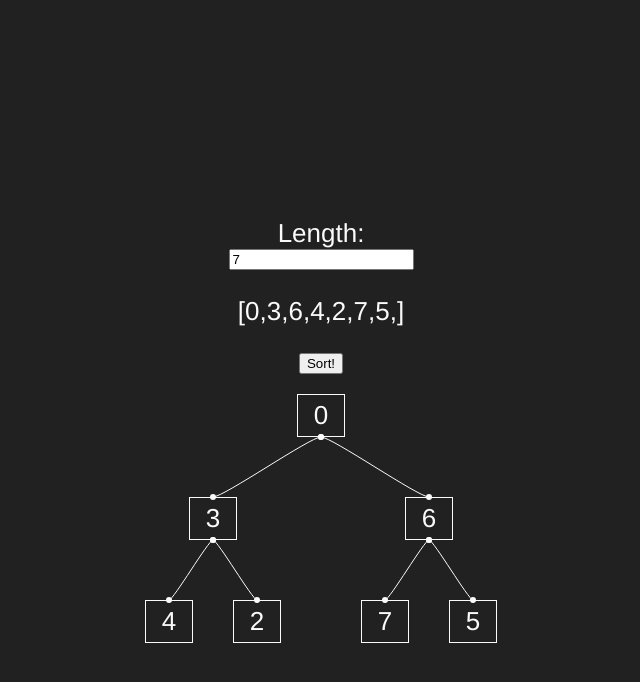
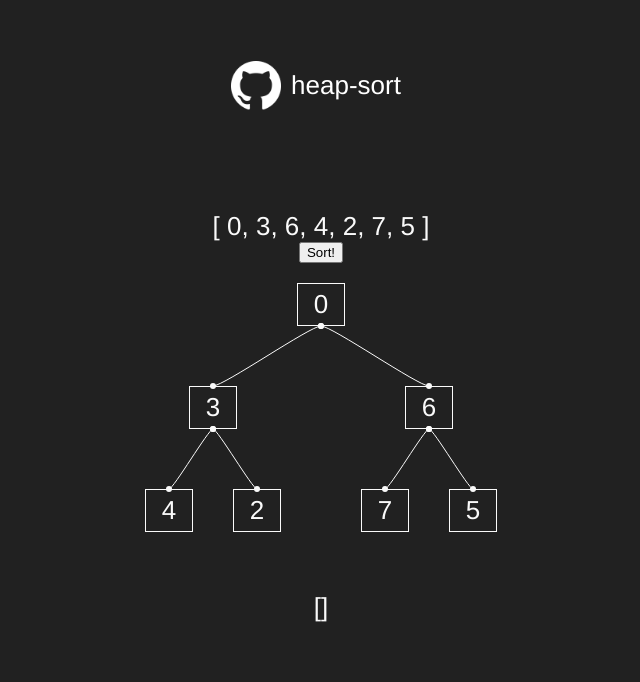
Before and after one commit to pniedzwiedzinski/heap-sort, a Vue app: page / in a window 1280 px wide. Shown: the top 682 px of the page, without its empty margins (319-959 px from the left). Built offline with nearby package versions, Linux system fonts and the light colour scheme.

Commit message:
Add github link

```diff
--- a/src/App.vue
+++ b/src/App.vue
@@ -1,40 +1,48 @@
 <template>
   <div id="app">
-    Length:
-    <input type="number" v-model="length" @change="generateArray">
-    <div class="array">
+    <repo link="https://github.com/pniedzwiedzinski/heap-sort"/>
+    <!--Length:
+    <input type="number" v-model="length" @change="generateArray">-->
+    <!--<div class="array">
       <p>[</p>
       <div v-for="a in array" v-bind:key="a" v-bind:id="'a'+a.toString()">
         <p v-bind:class="done.includes(a) ? 'item' : 'done'">{{a}},</p>
       </div>
       <p>]</p>
+    </div>-->
+    {{array}}
+    <button v-on:click="sort()">Sort!</button>
+    <div v-if="render && this.graphArray.length > 0" id="heap" style="position: relative">
+      <svg id="svg-canvas" width="100%" height="100%" xlink="http://www.w3.org/1999/xlink"></svg>
+      <heap :array="graphArray" :id="0"/>
     </div>
-    <button v-on:click="sort()">Sort!</button>
-    <div v-if="render && this.array.length > 0" id="heap" style="position: relative">
-      <svg id="svg-canvas" width="100%" height="100%" xlink="http://www.w3.org/1999/xlink"></svg>
-      <heap :array="array" :id="0"/>
-    </div>
+    {{sorted}}
   </div>
 </template>
 
 <script>
 import Heap from "./components/Heap.vue";
+import Repo from "./components/Link.vue";
 import { setTimeout } from "timers";
 import { Promise } from "q";
 
 export default {
   name: "app",
   components: {
-    Heap
+    Heap,
+    Repo
   },
   created() {
     this.generateArray();
   },
   data: () => ({
     array: [],
+    graphArray: [],
+    sorted: [],
     length: 7,
     render: true,
-    done: []
+    //done: [],
+    isSorting: false
   }),
   methods: {
     randomArray(n) {
@@ -53,6 +61,7 @@ export default {
     },
     generateArray() {
       this.array = this.randomArray(this.length);
+      this.graphArray = Array(...this.array);
       this.render = false;
       this.$nextTick(() => {
         // Add the component back in
@@ -64,6 +73,9 @@ export default {
         let tmp = this.array[a];
         this.array[a] = this.array[b];
         this.array[b] = tmp;
+        tmp = this.graphArray[a];
+        this.graphArray[a] = this.graphArray[b];
+        this.graphArray[b] = tmp;
         this.render = false;
         this.$nextTick(() => {
           // Add the component back in
@@ -89,17 +101,28 @@ export default {
       });
     },
     async sort() {
+      if (this.graphArray.length === 0) {
+        this.sorted = [];
+        this.graphArray = this.array;
+      }
+      if (this.isSorting) {
+        return;
+      } else {
+        this.isSorting = true;
         for (let i = Math.floor(this.array.length / 2) - 1; i >= 0; i--) {
           await this.heapify(this.array.length, i);
         }
-      console.log("sort");
         for (let i = this.array.length - 1; i >= 0; i--) {
           // Move current root to end
           await this.swap(0, i);
           //this.done.push(a);
+          this.sorted.push(this.graphArray[i]);
+          this.graphArray.pop(i);
 
           // call max heapify on the reduced heap
           await this.heapify(i, 0);
+          this.isSorting = false;
+        }
       }
     },
     async heapify(n, i) {
@@ -117,7 +140,6 @@ export default {
         }
 
         if (largest !== i) {
-          console.log(n, largest);
           await this.swap(i, largest);
           await this.heapify(n, largest);
         }
@@ -140,7 +162,7 @@ export default {
   display: flex;
   flex-direction: column;
   align-items: center;
-  justify-content: center;
+  justify-content: flex-start;
   font-size: calc(10px + 2vmin);
 }
 html {
--- a/src/components/Heap.vue
+++ b/src/components/Heap.vue
@@ -3,7 +3,7 @@
     <div class="node" :id="id">{{array[id]}}</div>
     <div v-if="2*id+1 < array.length" class="node-wrapper">
       <heap :array="array" :id="2*id+1"/>
-      <heap :array="array" :id="2*id+2"/>
+      <heap v-if="2*id+2 < array.length" :array="array" :id="2*id+2"/>
     </div>
   </div>
 </template>
@@ -48,6 +48,7 @@ export default {
 }
 
 .highlighted {
-  color: #45ff45;
+  /* color: #45ff45; */
+  background-color: #ff4545;
 }
 </style>
--- /dev/null
+++ b/src/components/Link.vue
@@ -0,0 +1,30 @@
+<template>
+  <a class="link" :href="link" target="_blank">
+    <img class="gh" src="@/assets/gh.png" alt="github">
+    <p style="margin: 10px">heap-sort</p>
+  </a>
+</template>
+
+<script>
+export default {
+  props: {
+    link: {
+      type: String
+    }
+  }
+};
+</script>
+
+<style scoped>
+.gh {
+  width: 50px;
+}
+
+.link {
+  display: flex;
+  align-items: center;
+  text-decoration: none;
+  color: white;
+  margin-bottom: 100px;
+}
+</style>
```
Also changed, not shown: src/assets/gh.png (added). Lines whose indentation alone changed are shown as unchanged.
